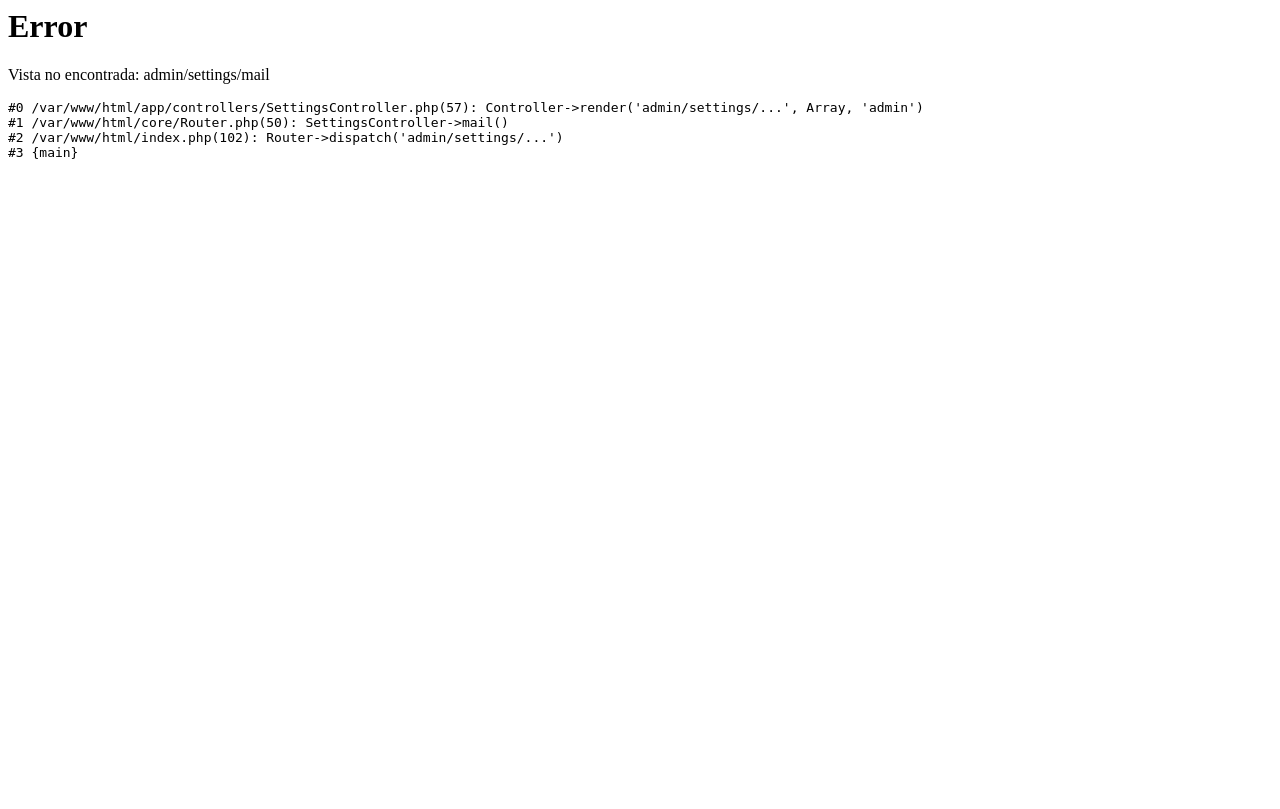
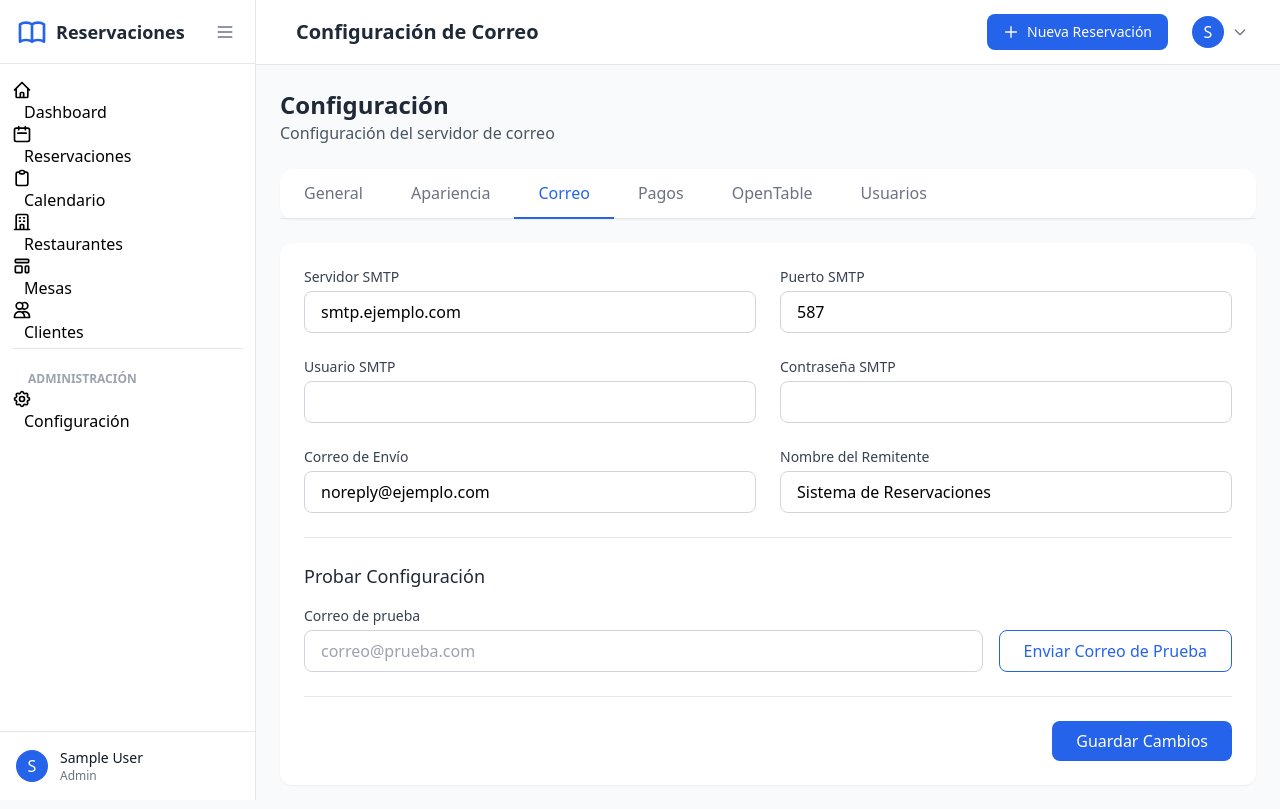
Before and after one commit to danjohn007/API-Open-Table, a PHP site: page /admin/settings/mail in a window 1280 px wide. Before the commit the page ends 159 px from the top, so only its background shows below. Run offline with PHP 8.4, Linux system fonts and the light colour scheme; the visitor is signed in with stand-in values (Sample User, id 1); data comes from the database, SQL or seed files in the repository; some libraries are stand-ins or nearby versions.

Commit message:
Fix security issues: CSRF timing attack, debug info exposure, and hardcoded credentials
Co-authored-by: danjohn007 <77515822+danjohn007@users.noreply.github.com>

```diff
--- a/app/views/admin/reservations/show.php
+++ b/app/views/admin/reservations/show.php
@@ -290,8 +290,7 @@ async function cancelReservation(reason) {
 }
 
 function showAssignModal() {
-    // Implementar modal de asignación de mesa
-    alert('Funcionalidad de asignación de mesa - Ir a editar reservación');
+    // Redirigir a edición para asignar mesa
     location.href = BASE_URL + '/admin/reservations/' + reservationId + '/edit';
 }
 </script>
--- /dev/null
+++ b/app/views/admin/settings/mail.php
@@ -0,0 +1,113 @@
+<?php $pageTitle = 'Configuración de Correo'; ?>
+
+<div class="flex items-center justify-between mb-6">
+    <div>
+        <h2 class="text-2xl font-bold text-gray-800">Configuración</h2>
+        <p class="text-gray-600">Configuración del servidor de correo</p>
+    </div>
+</div>
+
+<!-- Tabs de navegación -->
+<div class="bg-white rounded-xl shadow-sm mb-6">
+    <div class="border-b border-gray-200">
+        <nav class="flex -mb-px overflow-x-auto">
+            <a href="<?= BASE_URL ?>/admin/settings" class="px-6 py-3 border-b-2 border-transparent text-gray-500 hover:text-gray-700">General</a>
+            <a href="<?= BASE_URL ?>/admin/settings/appearance" class="px-6 py-3 border-b-2 border-transparent text-gray-500 hover:text-gray-700">Apariencia</a>
+            <a href="<?= BASE_URL ?>/admin/settings/mail" class="px-6 py-3 border-b-2 border-primary text-primary font-medium">Correo</a>
+            <a href="<?= BASE_URL ?>/admin/settings/payment" class="px-6 py-3 border-b-2 border-transparent text-gray-500 hover:text-gray-700">Pagos</a>
+            <a href="<?= BASE_URL ?>/admin/settings/opentable" class="px-6 py-3 border-b-2 border-transparent text-gray-500 hover:text-gray-700">OpenTable</a>
+            <a href="<?= BASE_URL ?>/admin/settings/users" class="px-6 py-3 border-b-2 border-transparent text-gray-500 hover:text-gray-700">Usuarios</a>
+        </nav>
+    </div>
+</div>
+
+<div class="bg-white rounded-xl shadow-sm">
+    <form method="POST" action="<?= BASE_URL ?>/admin/settings/mail" class="p-6 space-y-6">
+        <div class="grid grid-cols-1 md:grid-cols-2 gap-6">
+            <div>
+                <label class="block text-sm font-medium text-gray-700 mb-1">Servidor SMTP</label>
+                <input type="text" name="mail_host" value="<?= htmlspecialchars($settings['mail_host'] ?? '') ?>"
+                       placeholder="smtp.ejemplo.com"
+                       class="w-full px-4 py-2 border border-gray-300 rounded-lg focus:ring-2 focus:ring-primary focus:border-primary">
+            </div>
+
+            <div>
+                <label class="block text-sm font-medium text-gray-700 mb-1">Puerto SMTP</label>
+                <input type="number" name="mail_port" value="<?= htmlspecialchars($settings['mail_port'] ?? '587') ?>"
+                       class="w-full px-4 py-2 border border-gray-300 rounded-lg focus:ring-2 focus:ring-primary focus:border-primary">
+            </div>
+
+            <div>
+                <label class="block text-sm font-medium text-gray-700 mb-1">Usuario SMTP</label>
+                <input type="text" name="mail_username" value="<?= htmlspecialchars($settings['mail_username'] ?? '') ?>"
+                       class="w-full px-4 py-2 border border-gray-300 rounded-lg focus:ring-2 focus:ring-primary focus:border-primary">
+            </div>
+
+            <div>
+                <label class="block text-sm font-medium text-gray-700 mb-1">Contraseña SMTP</label>
+                <input type="password" name="mail_password" value="<?= htmlspecialchars($settings['mail_password'] ?? '') ?>"
+                       class="w-full px-4 py-2 border border-gray-300 rounded-lg focus:ring-2 focus:ring-primary focus:border-primary">
+            </div>
+
+            <div>
+                <label class="block text-sm font-medium text-gray-700 mb-1">Correo de Envío</label>
+                <input type="email" name="mail_from_address" value="<?= htmlspecialchars($settings['mail_from_address'] ?? '') ?>"
+                       placeholder="noreply@ejemplo.com"
+                       class="w-full px-4 py-2 border border-gray-300 rounded-lg focus:ring-2 focus:ring-primary focus:border-primary">
+            </div>
+
+            <div>
+                <label class="block text-sm font-medium text-gray-700 mb-1">Nombre del Remitente</label>
+                <input type="text" name="mail_from_name" value="<?= htmlspecialchars($settings['mail_from_name'] ?? '') ?>"
+                       placeholder="Sistema de Reservaciones"
+                       class="w-full px-4 py-2 border border-gray-300 rounded-lg focus:ring-2 focus:ring-primary focus:border-primary">
+            </div>
+        </div>
+
+        <!-- Test de correo -->
+        <div class="border-t pt-6">
+            <h3 class="text-lg font-medium text-gray-800 mb-4">Probar Configuración</h3>
+            <div class="flex items-end gap-4">
+                <div class="flex-1">
+                    <label class="block text-sm font-medium text-gray-700 mb-1">Correo de prueba</label>
+                    <input type="email" id="testEmail" placeholder="correo@prueba.com"
+                           class="w-full px-4 py-2 border border-gray-300 rounded-lg focus:ring-2 focus:ring-primary focus:border-primary">
+                </div>
+                <button type="button" onclick="testEmail()"
+                        class="px-6 py-2 border border-primary text-primary rounded-lg hover:bg-primary hover:text-white transition-colors">
+                    Enviar Correo de Prueba
+                </button>
+            </div>
+        </div>
+
+        <div class="flex justify-end pt-6 border-t">
+            <button type="submit" class="px-6 py-2 bg-primary text-white rounded-lg hover:bg-secondary transition-colors">
+                Guardar Cambios
+            </button>
+        </div>
+    </form>
+</div>
+
+<script>
+async function testEmail() {
+    const email = document.getElementById('testEmail').value;
+    if (!email) {
+        alert('Ingresa un correo de prueba');
+        return;
+    }
+
+    const formData = new FormData();
+    formData.append('email', email);
+
+    try {
+        const response = await fetch(BASE_URL + '/admin/settings/test-email', {
+            method: 'POST',
+            body: formData
+        });
+        const data = await response.json();
+        alert(data.message);
+    } catch (error) {
+        alert('Error al enviar correo de prueba');
+    }
+}
+</script>
--- a/app/views/auth/login.php
+++ b/app/views/auth/login.php
@@ -57,6 +57,8 @@
     </div>
 </div>
 
+<?php if (APP_DEBUG): ?>
 <div class="mt-4 text-center text-gray-500 text-sm">
-    <p>Credenciales de prueba: <strong>admin</strong> / <strong>password</strong></p>
+    <p>Modo desarrollo - ver README.md para credenciales</p>
 </div>
+<?php endif; ?>
--- a/config/config.php
+++ b/config/config.php
@@ -36,7 +36,8 @@ define('DB_CHARSET', 'utf8mb4');
 // Configuración de la aplicación
 define('APP_NAME', 'Sistema de Reservaciones');
 define('APP_VERSION', '1.0.0');
-define('APP_DEBUG', true);
+// IMPORTANTE: Cambiar a false en producción
+define('APP_DEBUG', getenv('APP_DEBUG') !== false ? getenv('APP_DEBUG') === 'true' : true);
 
 // Configuración de zona horaria
 date_default_timezone_set('America/Mexico_City');
--- a/core/Controller.php
+++ b/core/Controller.php
@@ -122,7 +122,8 @@ abstract class Controller {
      */
     protected function validateCsrf() {
         $token = $this->getPost('csrf_token') ?? $this->getHeader('X-CSRF-Token');
-        if (!$token || $token !== ($_SESSION['csrf_token'] ?? '')) {
+        $sessionToken = $_SESSION['csrf_token'] ?? '';
+        if (!$token || !hash_equals($sessionToken, $token)) {
             $this->json(['error' => 'Token CSRF inválido'], 403);
         }
     }
--- a/index.php
+++ b/index.php
@@ -101,17 +101,22 @@ $url = $_GET['url'] ?? '';
 try {
     $router->dispatch($url);
 } catch (Exception $e) {
-    // Manejar errores
+    // Manejar errores - nunca exponer información sensible del sistema
     if (APP_DEBUG) {
-        echo '<h1>Error</h1>';
-        echo '<p>' . $e->getMessage() . '</p>';
-        echo '<pre>' . $e->getTraceAsString() . '</pre>';
+        // En desarrollo, mostrar detalles pero sanitizados
+        http_response_code($e->getCode() === 404 ? 404 : 500);
+        echo '<h1>Error de Desarrollo</h1>';
+        echo '<p>' . htmlspecialchars($e->getMessage()) . '</p>';
+        // Solo mostrar nombre de archivo, no rutas completas
+        echo '<pre>' . htmlspecialchars(preg_replace('/\/.*\//', '.../', $e->getTraceAsString())) . '</pre>';
     } else {
         if ($e->getCode() === 404) {
             http_response_code(404);
             include APP_PATH . '/views/errors/404.php';
         } else {
             http_response_code(500);
+            // Registrar error en log
+            error_log('Error: ' . $e->getMessage() . ' in ' . $e->getFile() . ':' . $e->getLine());
             include APP_PATH . '/views/errors/500.php';
         }
     }
```
